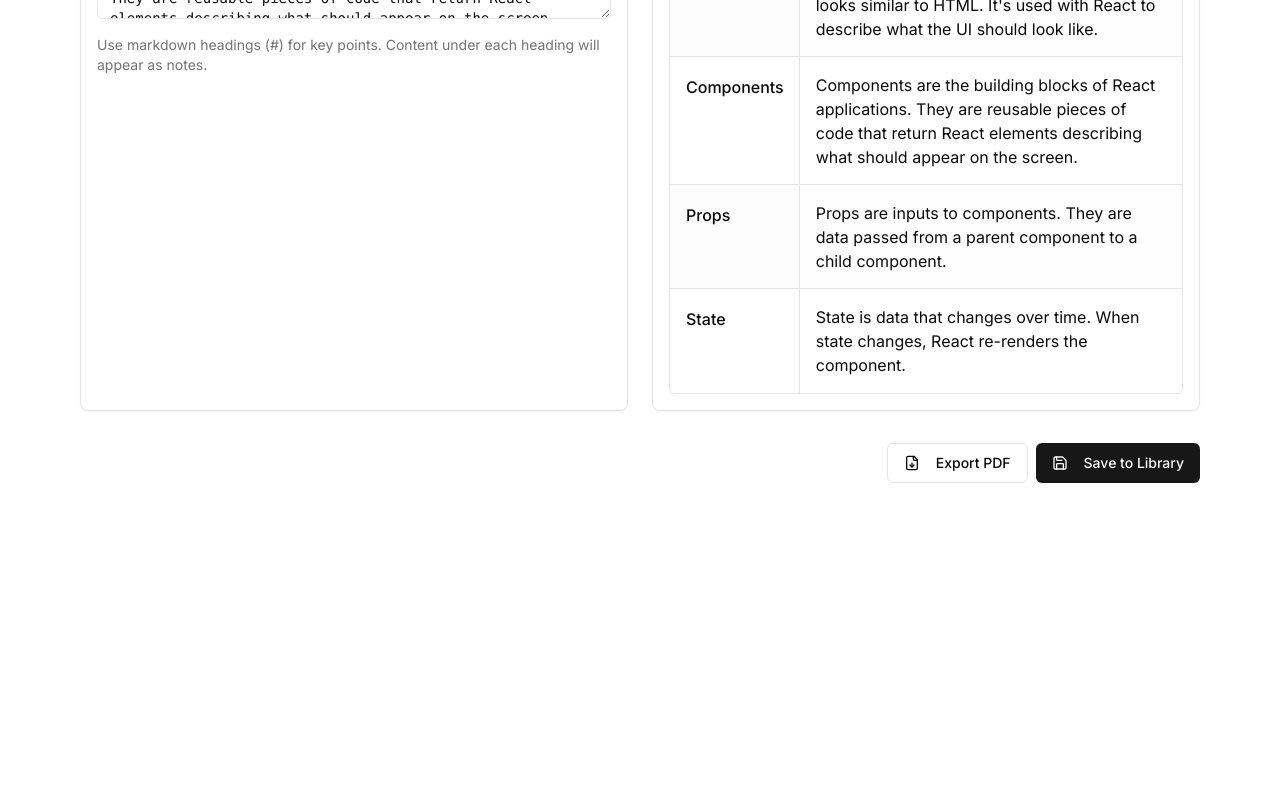
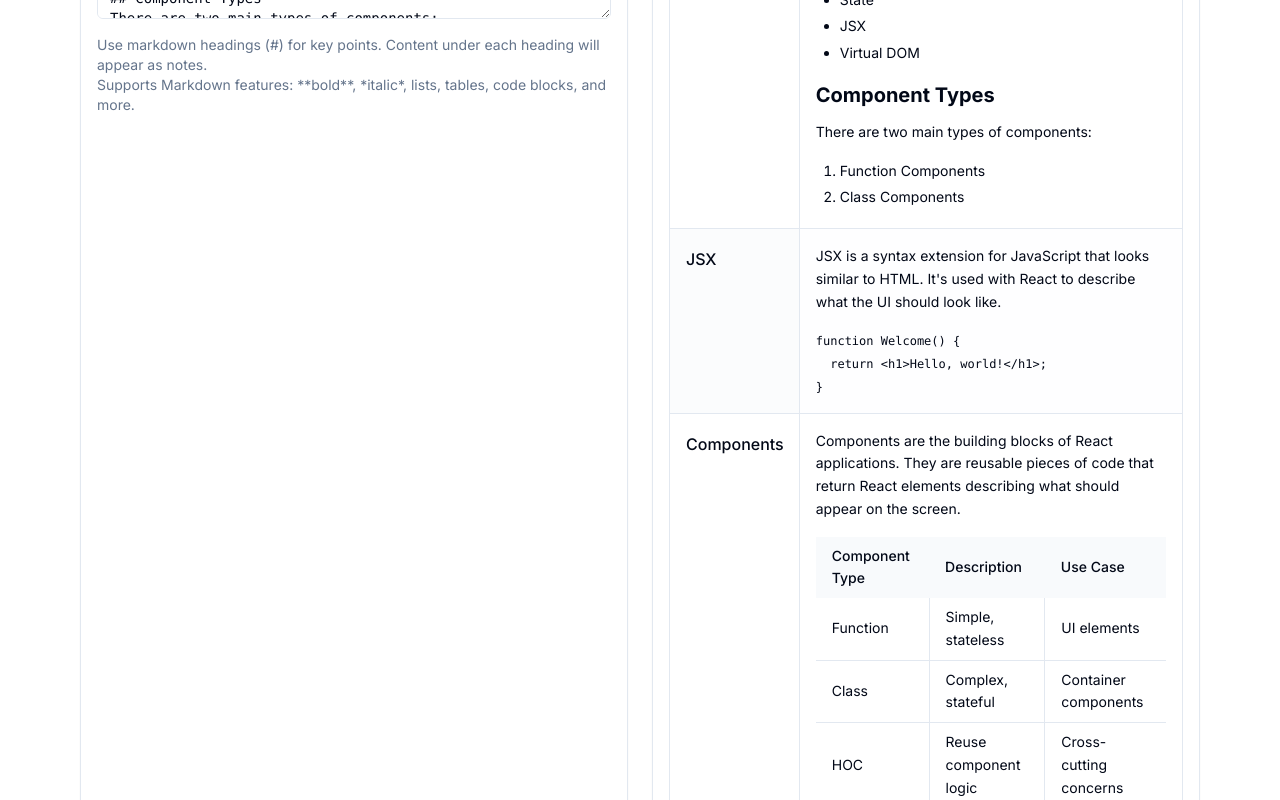
Before and after one commit to withlowe/Cornell-Markdown-Notes, a Next.js app: page / in a window 1280 px wide. Shown: the part 660-1460 px from the top of the page. Before the commit the page ends 1159 px from the top, so only its background shows below. Built offline with nearby package versions, Linux system fonts and the light colour scheme.

Commit message:
Add files via upload

```diff
--- a/app/globals.css
+++ b/app/globals.css
@@ -2,42 +2,27 @@
 @tailwind components;
 @tailwind utilities;
 
-body {
-  font-family: Arial, Helvetica, sans-serif;
-}
-
-@layer utilities {
-  .text-balance {
-    text-wrap: balance;
-  }
-}
-
 @layer base {
   :root {
     --background: 0 0% 100%;
-    --foreground: 0 0% 3.9%;
+    --foreground: 222.2 84% 4.9%;
     --card: 0 0% 100%;
-    --card-foreground: 0 0% 3.9%;
+    --card-foreground: 222.2 84% 4.9%;
     --popover: 0 0% 100%;
-    --popover-foreground: 0 0% 3.9%;
-    --primary: 0 0% 9%;
-    --primary-foreground: 0 0% 98%;
-    --secondary: 0 0% 96.1%;
-    --secondary-foreground: 0 0% 9%;
-    --muted: 0 0% 96.1%;
-    --muted-foreground: 0 0% 45.1%;
-    --accent: 0 0% 96.1%;
-    --accent-foreground: 0 0% 9%;
+    --popover-foreground: 222.2 84% 4.9%;
+    --primary: 221.2 83.2% 53.3%;
+    --primary-foreground: 210 40% 98%;
+    --secondary: 210 40% 96.1%;
+    --secondary-foreground: 222.2 47.4% 11.2%;
+    --muted: 210 40% 96.1%;
+    --muted-foreground: 215.4 16.3% 46.9%;
+    --accent: 210 40% 96.1%;
+    --accent-foreground: 222.2 47.4% 11.2%;
     --destructive: 0 84.2% 60.2%;
-    --destructive-foreground: 0 0% 98%;
-    --border: 0 0% 89.8%;
-    --input: 0 0% 89.8%;
-    --ring: 0 0% 3.9%;
-    --chart-1: 12 76% 61%;
-    --chart-2: 173 58% 39%;
-    --chart-3: 197 37% 24%;
-    --chart-4: 43 74% 66%;
-    --chart-5: 27 87% 67%;
+    --destructive-foreground: 210 40% 98%;
+    --border: 214.3 31.8% 91.4%;
+    --input: 214.3 31.8% 91.4%;
+    --ring: 221.2 83.2% 53.3%;
     --radius: 0.5rem;
     --sidebar-background: 0 0% 98%;
     --sidebar-foreground: 240 5.3% 26.1%;
@@ -48,26 +33,27 @@ body {
     --sidebar-border: 220 13% 91%;
     --sidebar-ring: 217.2 91.2% 59.8%;
   }
+
   .dark {
-    --background: 0 0% 3.9%;
-    --foreground: 0 0% 98%;
-    --card: 0 0% 3.9%;
-    --card-foreground: 0 0% 98%;
-    --popover: 0 0% 3.9%;
-    --popover-foreground: 0 0% 98%;
-    --primary: 0 0% 98%;
-    --primary-foreground: 0 0% 9%;
-    --secondary: 0 0% 14.9%;
-    --secondary-foreground: 0 0% 98%;
-    --muted: 0 0% 14.9%;
-    --muted-foreground: 0 0% 63.9%;
-    --accent: 0 0% 14.9%;
-    --accent-foreground: 0 0% 98%;
+    --background: 222.2 84% 4.9%;
+    --foreground: 210 40% 98%;
+    --card: 222.2 84% 4.9%;
+    --card-foreground: 210 40% 98%;
+    --popover: 222.2 84% 4.9%;
+    --popover-foreground: 210 40% 98%;
+    --primary: 217.2 91.2% 59.8%;
+    --primary-foreground: 222.2 47.4% 11.2%;
+    --secondary: 217.2 32.6% 17.5%;
+    --secondary-foreground: 210 40% 98%;
+    --muted: 217.2 32.6% 17.5%;
+    --muted-foreground: 215 20.2% 65.1%;
+    --accent: 217.2 32.6% 17.5%;
+    --accent-foreground: 210 40% 98%;
     --destructive: 0 62.8% 30.6%;
-    --destructive-foreground: 0 0% 98%;
-    --border: 0 0% 14.9%;
-    --input: 0 0% 14.9%;
-    --ring: 0 0% 83.1%;
+    --destructive-foreground: 210 40% 98%;
+    --border: 217.2 32.6% 17.5%;
+    --input: 217.2 32.6% 17.5%;
+    --ring: 224.3 76.3% 48%;
     --chart-1: 220 70% 50%;
     --chart-2: 160 60% 45%;
     --chart-3: 30 80% 55%;
@@ -92,3 +78,38 @@ body {
     @apply bg-background text-foreground;
   }
 }
+
+body {
+  font-family: Arial, Helvetica, sans-serif;
+}
+
+@layer utilities {
+  .text-balance {
+    text-wrap: balance;
+  }
+}
+
+/* Add styles for markdown content */
+.markdown-content {
+  @apply text-sm leading-relaxed;
+}
+
+.markdown-content pre {
+  @apply overflow-x-auto;
+}
+
+.markdown-content code {
+  @apply text-xs;
+}
+
+.markdown-content table {
+  @apply min-w-full;
+}
+
+.markdown-content blockquote {
+  @apply text-muted-foreground;
+}
+
+.markdown-content img {
+  @apply max-w-full h-auto rounded-md;
+}
--- a/app/page.tsx
+++ b/app/page.tsx
@@ -27,14 +27,40 @@ React is a JavaScript library for building user interfaces. It was developed by
 # Key Concepts
 React uses a virtual DOM to improve performance. It also uses a component-based architecture, which allows for reusable UI elements.
 
+Here's a simple list of React concepts:
+- Components
+- Props
+- State
+- JSX
+- Virtual DOM
+
+## Component Types
+There are two main types of components:
+1. Function Components
+2. Class Components
+
 # JSX
 JSX is a syntax extension for JavaScript that looks similar to HTML. It's used with React to describe what the UI should look like.
+
+\`\`\`jsx
+function Welcome() {
+  return <h1>Hello, world!</h1>;
+}
+\`\`\`
 
 # Components
 Components are the building blocks of React applications. They are reusable pieces of code that return React elements describing what should appear on the screen.
 
+| Component Type | Description | Use Case |
+| -------------- | ----------- | -------- |
+| Function | Simple, stateless | UI elements |
+| Class | Complex, stateful | Container components |
+| HOC | Reuse component logic | Cross-cutting concerns |
+
 # Props
 Props are inputs to components. They are data passed from a parent component to a child component.
+
+> Props are read-only and should not be modified within a component.
 
 # State
 State is data that changes over time. When state changes, React re-renders the component.`,
@@ -144,6 +170,8 @@ State is data that changes over time. When state changes, React re-renders the c
             />
             <div className="mt-4 text-sm text-muted-foreground">
               Use markdown headings (#) for key points. Content under each heading will appear as notes.
+              <br />
+              Supports Markdown features: **bold**, *italic*, lists, tables, code blocks, and more.
             </div>
           </CardContent>
         </Card>
--- a/components/cornell-notes.tsx
+++ b/components/cornell-notes.tsx
@@ -1,6 +1,8 @@
 "use client"
 
 import { useMemo } from "react"
+import ReactMarkdown from "react-markdown"
+import remarkGfm from "remark-gfm"
 
 interface CornellNotesProps {
   markdown: string
@@ -86,10 +88,52 @@ export function CornellNotes({ markdown }: CornellNotesProps) {
               )}
             </div>
 
-            <div
-              className={`py-4 px-4 whitespace-pre-wrap relative ${index % 2 === 0 ? "bg-muted/10" : "bg-background"}`}
-            >
-              {section.content}
+            <div className={`py-4 px-4 relative ${index % 2 === 0 ? "bg-muted/10" : "bg-background"}`}>
+              {/* Render markdown content with ReactMarkdown */}
+              <div className="markdown-content">
+                <ReactMarkdown
+                  remarkPlugins={[remarkGfm]}
+                  components={{
+                    // Style the markdown elements
+                    p: ({ node, ...props }) => <p className="mb-4 last:mb-0" {...props} />,
+                    ul: ({ node, ...props }) => <ul className="list-disc pl-6 mb-4 last:mb-0" {...props} />,
+                    ol: ({ node, ...props }) => <ol className="list-decimal pl-6 mb-4 last:mb-0" {...props} />,
+                    li: ({ node, ...props }) => <li className="mb-1" {...props} />,
+                    h1: ({ node, ...props }) => <h1 className="text-2xl font-bold mb-4" {...props} />,
+                    h2: ({ node, ...props }) => <h2 className="text-xl font-bold mb-3" {...props} />,
+                    h3: ({ node, ...props }) => <h3 className="text-lg font-bold mb-3" {...props} />,
+                    h4: ({ node, ...props }) => <h4 className="text-base font-bold mb-2" {...props} />,
+                    a: ({ node, ...props }) => <a className="text-primary underline" {...props} />,
+                    blockquote: ({ node, ...props }) => (
+                      <blockquote className="border-l-4 border-muted-foreground/30 pl-4 italic mb-4" {...props} />
+                    ),
+                    code: ({ node, inline, ...props }) =>
+                      inline ? (
+                        <code className="bg-muted px-1 py-0.5 rounded text-sm font-mono" {...props} />
+                      ) : (
+                        <code
+                          className="block bg-muted p-3 rounded-md text-sm font-mono overflow-x-auto mb-4"
+                          {...props}
+                        />
+                      ),
+                    pre: ({ node, ...props }) => <pre className="mb-4 last:mb-0" {...props} />,
+                    table: ({ node, ...props }) => (
+                      <div className="overflow-x-auto mb-4 last:mb-0">
+                        <table className="w-full border-collapse" {...props} />
+                      </div>
+                    ),
+                    thead: ({ node, ...props }) => <thead className="bg-muted/50" {...props} />,
+                    tbody: ({ node, ...props }) => <tbody {...props} />,
+                    tr: ({ node, ...props }) => <tr className="border-b border-border last:border-0" {...props} />,
+                    th: ({ node, ...props }) => <th className="px-4 py-2 text-left font-medium" {...props} />,
+                    td: ({ node, ...props }) => (
+                      <td className="px-4 py-2 border-r border-border last:border-0" {...props} />
+                    ),
+                  }}
+                >
+                  {section.content}
+                </ReactMarkdown>
+              </div>
 
               {/* Bottom border that separates sections */}
               {index < sections.length - 1 && (
--- a/package.json
+++ b/package.json
@@ -58,7 +58,9 @@
     "tailwindcss-animate": "^1.0.7",
     "vaul": "^0.9.6",
     "zod": "^3.24.1",
-    "jspdf": "latest"
+    "jspdf": "latest",
+    "react-markdown": "latest",
+    "remark-gfm": "latest"
   },
   "devDependencies": {
     "@types/node": "^22",
```
